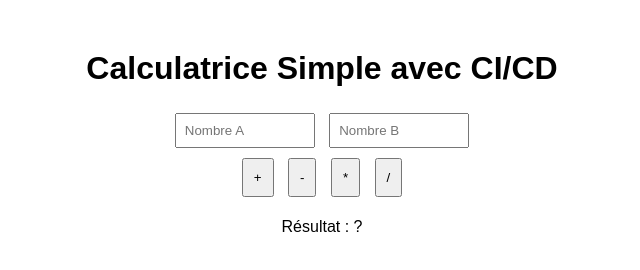
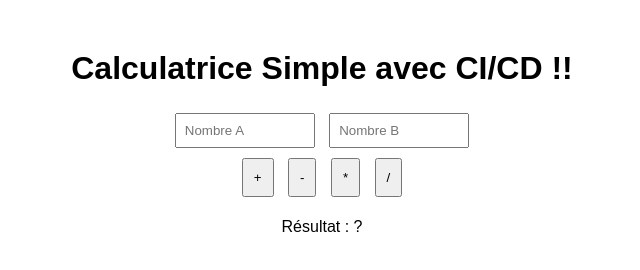
Before and after one commit to mahedes/calculator-CICD, a website: page index.html in a window 1280 px wide. Shown: the whole page, without its empty margins (318-958 px from the left). Drawn offline with Linux system fonts and the light colour scheme.

Commit message:
edit deploy.yml

```diff
--- a/index.html
+++ b/index.html
@@ -6,7 +6,7 @@
   <link rel="stylesheet" href="style.css" />
 </head>
 <body>
-  <h1>Calculatrice Simple avec CI/CD</h1>
+  <h1>Calculatrice Simple avec CI/CD !!</h1>
 
   <input type="number" id="a" placeholder="Nombre A" />
   <input type="number" id="b" placeholder="Nombre B" />
```
Also changed, not shown: .github/workflows/deploy.yml (deleted), .github/workflows/pages.yml (added).
